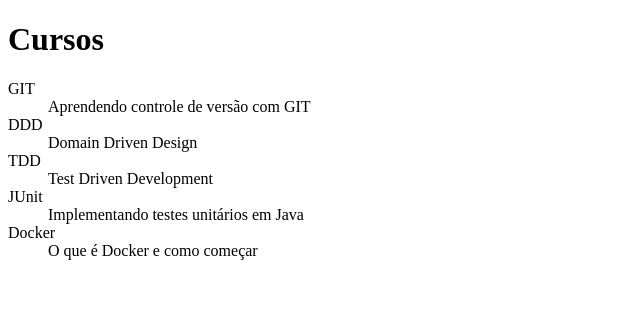
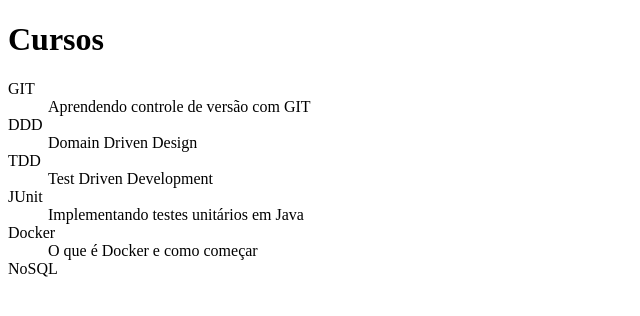
Before and after one commit to JeffNoronha/fundamentals-git, a plain HTML site: page index.html in a window 1280 px wide. Shown: the full height of the page, 0-640 px from the left. Drawn offline with Linux system fonts and the light colour scheme.

Commit message:
Adicionado curso de NoSQÇ

```diff
--- a/index.html
+++ b/index.html
@@ -23,6 +23,7 @@
 			<dt>Docker</dt>
 			<dd>O que é Docker e como começar</dd>
 
+			<dt>NoSQL</dt>
 		</dl>
 	</body>
 </html>
```
